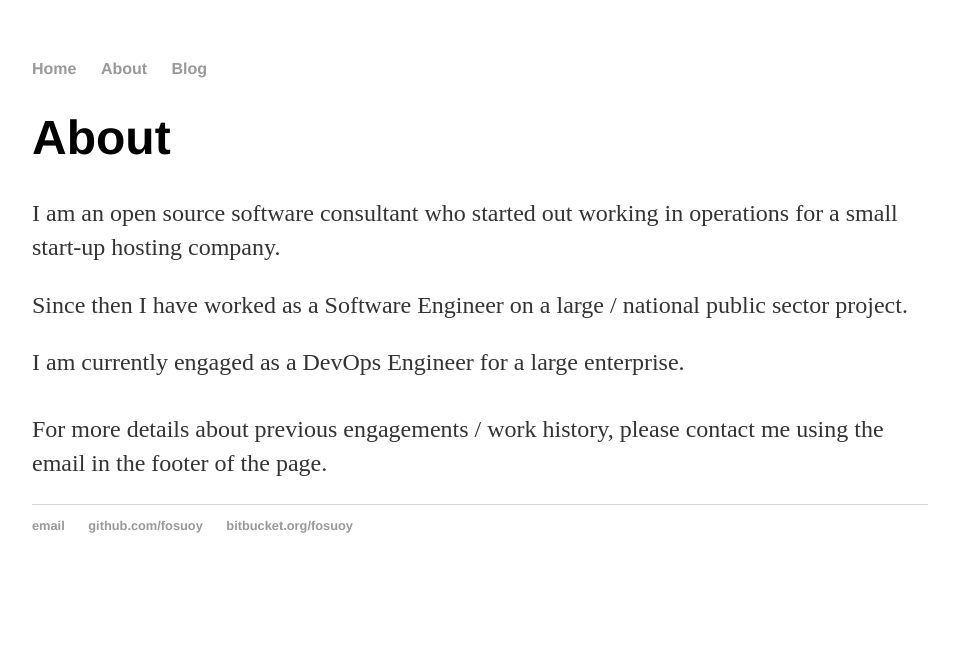
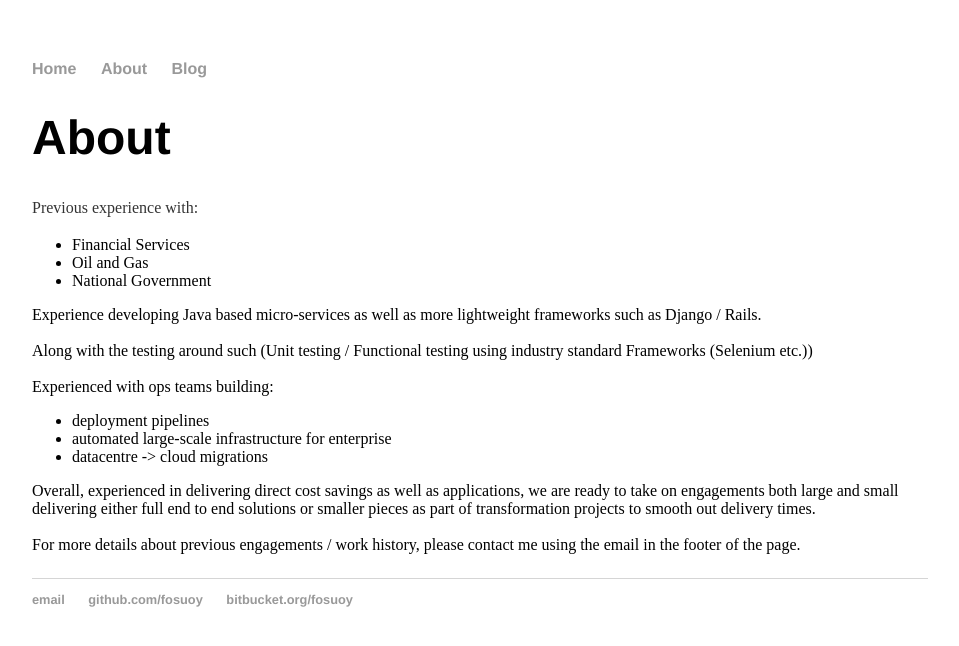
Before and after one commit to fosuoy/fosuoy.github.io, a Jekyll site: the page built from about/index.html, in a window 1280 px wide. Shown: the top 646 px of the page, without its empty margins (160-1119 px from the left). Built offline with Jekyll 4.4.1, drawn with Linux system fonts in a browser that asks for light colours.

Commit message:
Updated index.html blurb   - Updated about page   - Updated CSS for about page

```diff
--- /dev/null
+++ b/_layouts/about.html
@@ -0,0 +1,8 @@
+---
+layout: default
+---
+<h1>{{ page.title }}</h1>
+
+<div class="about">
+      {{ content }}
+</div>
--- a/about/index.html
+++ b/about/index.html
@@ -1,20 +1,41 @@
 ---
-layout: default
+layout: about
 title: About
 ---
-<h1>{{ page.title }}</h1>
-<p>
-  I am an open source software consultant who started out working in operations
-  for a small start-up hosting company.
+<p class="about">
+
+Previous experience with:
+<ul>
+    <li>Financial Services</li>
+    <li>Oil and Gas</li>
+    <li>National Government</li>
+</ul>
+
+Experience developing Java based micro-services as well as more
+lightweight frameworks such as Django / Rails.
+
+<br>
+<br>
+
+Along with the testing around such (Unit testing / Functional testing
+using industry standard Frameworks (Selenium etc.))
+
+<br>
+<br>
+
+Experienced with ops teams building:
+<ul>
+    <li>deployment pipelines</li>
+    <li>automated large-scale infrastructure for enterprise</li>
+    <li>datacentre -> cloud migrations</li>
+</ul>
+Overall, experienced in delivering direct cost savings as well as applications,
+we are ready to take on engagements both large and small delivering either full
+end to end solutions or smaller pieces as part of transformation projects to
+smooth out delivery times.
+<br>
+<br>
+For more details about previous engagements / work history, please contact
+me using the email in the footer of the page.
+
 </p>
-<p>
-  Since then I have worked as a Software Engineer on a large / national
-  public sector project.
-</p>
-<p>
-  I am currently engaged as a DevOps Engineer for a large enterprise.
-  <br>
-  <br>
-  For more details about previous engagements / work history, please contact
-  me using the email in the footer of the page.
-</p>
--- a/css/style.css
+++ b/css/style.css
@@ -33,6 +33,18 @@ footer {
     font-size: .8em;
 }
 
+p.about {
+    font-size: 1em;
+    line-height: 1.4em;
+    color: #333;
+}
+
+ul.about {
+    font-size: 1em;
+    line-height: 1.4em;
+    color: #333;
+}
+
 ul.posts {
     margin: 20px auto 40px;
     font-size: 1.5em;
```
Also changed, not shown: index.html (+8 -25 lines), 1 other file.
